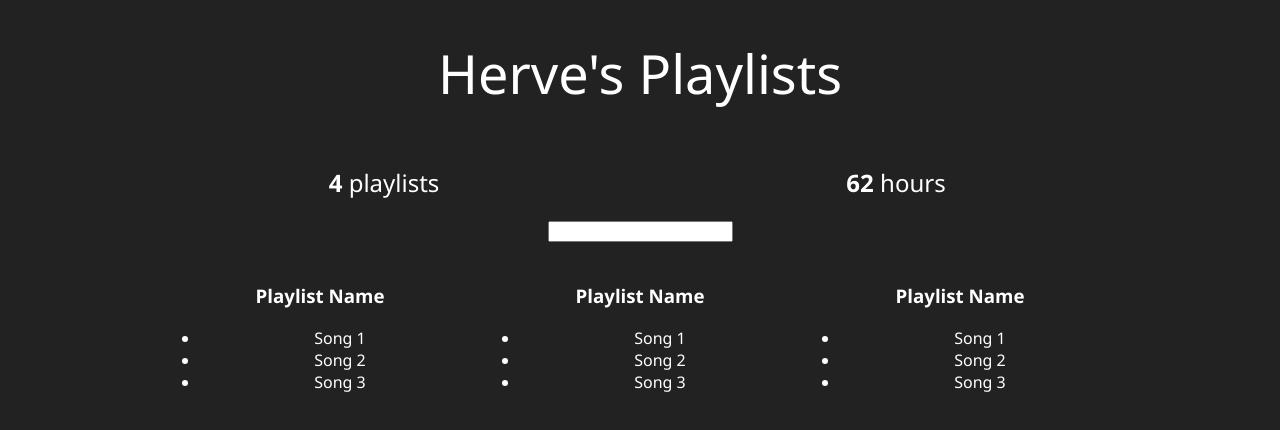
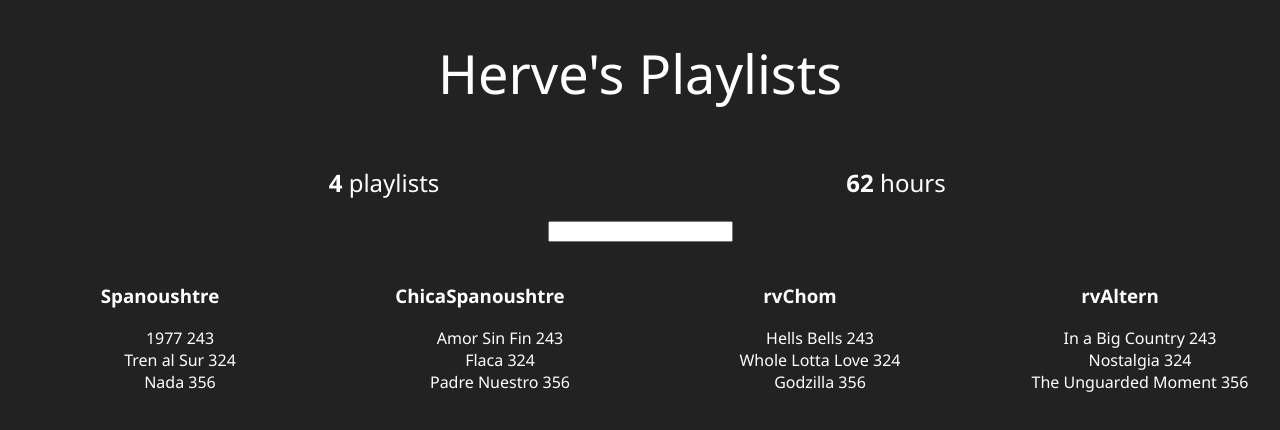
Before and after one commit to rvd2pwipwip/rv-playlists, a React (Create React App) app: page / in a window 1280 px wide. Shown: the top 430 px of the page. Built offline with nearby package versions, Linux system fonts and the light colour scheme.

Commit message:
dynamic listing of fake server data in playlists with mapped props

```diff
--- a/src/components/App.jsx
+++ b/src/components/App.jsx
@@ -70,7 +70,6 @@ class HoursCounter extends Component {
       []
     );
     const hours = allSongs.reduce((sum, song) => (sum += song.duration), 0);
-    console.log(allSongs, hours);
     return (
       <div style={{ ...defaultStyle, width: "40%", display: "inline-block" }}>
         <h2>
@@ -81,29 +80,6 @@ class HoursCounter extends Component {
     );
   }
 }
-
-// class HoursCounter extends Component {
-//   state = {};
-//   render() {
-//     const allSongs = this.props.playlists.reduce(
-//       (songs, playlist) => songs.concat(playlist.songs),
-//       []
-//     );
-//     const totalDuration = allSongs.reduce(
-//       (total, song) => (total += song.duration),
-//       0
-//     );
-//     console.log(totalDuration);
-//     return (
-//       <div style={{ ...defaultStyle, width: "40%", display: "inline-block" }}>
-//         <h2>
-//           {`${Math.round(totalDuration / 60)} `}
-//           <span style={{ fontWeight: "100" }}>hours</span>
-//         </h2>
-//       </div>
-//     );
-//   }
-// }
 
 class Filter extends Component {
   state = {};
@@ -120,6 +96,7 @@ class Filter extends Component {
 class Playlist extends Component {
   state = {};
   render() {
+    const playlist = this.props.playlist;
     return (
       <div
         style={{
@@ -129,11 +106,11 @@ class Playlist extends Component {
         }}
       >
         <img src="" alt="" />
-        <h3>Playlist Name</h3>
-        <ul>
-          <li>Song 1</li>
-          <li>Song 2</li>
-          <li>Song 3</li>
+        <h3>{playlist.name}</h3>
+        <ul style={{ listStyle: "none" }}>
+          {playlist.songs.map(song => (
+            <li>{`${song.title} ${song.duration}`}</li>
+          ))}
         </ul>
       </div>
     );
@@ -173,9 +150,9 @@ class App extends Component {
             <PlaylistCounter playlists={this.state.serverData.user.playlists} />
             <HoursCounter playlists={this.state.serverData.user.playlists} />
             <Filter />
-            <Playlist />
-            <Playlist />
-            <Playlist />
+            {this.state.serverData.user.playlists.map(playlist => (
+              <Playlist playlist={playlist} />
+            ))}
           </React.Fragment>
         ) : (
           // if there was no user data at start of ternary, render h3 Loading... instead
```
